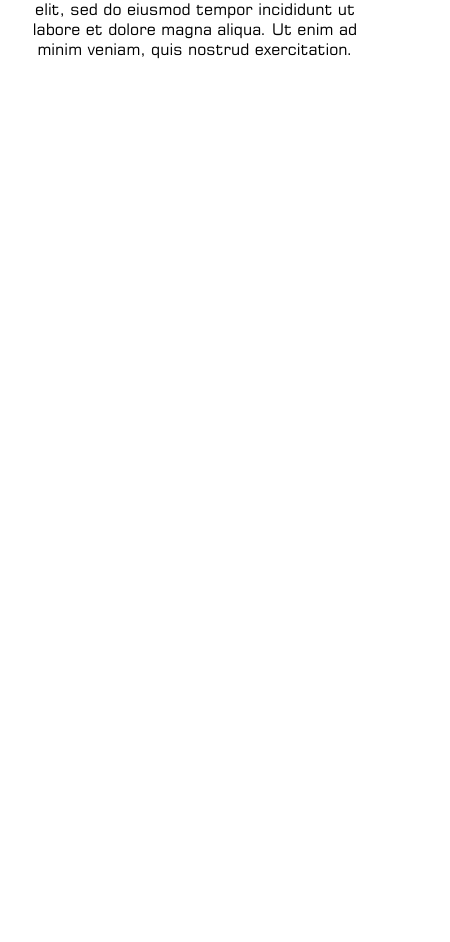
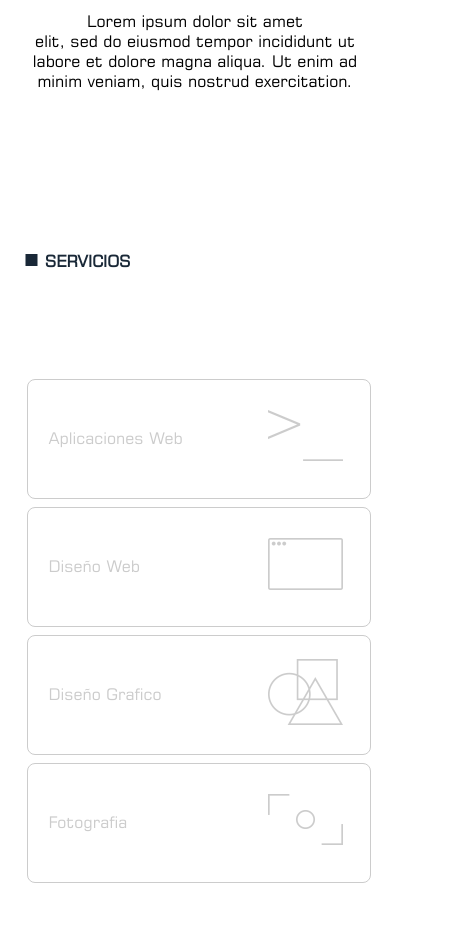
Before and after one commit to angelo2301/forweb, a plain HTML site: page index.html in a window 390 px wide. Shown: the part 761-1703 px from the top of the page, 450 px wide, since content can reach past the window. Before the commit the page ends 1020 px from the top, so only its background shows below. Drawn offline with Linux system fonts and the light colour scheme; files whose address does not match are found by name.

Commit message:
seccion servicios

```diff
--- a/estilos/estilos.css
+++ b/estilos/estilos.css
@@ -87,7 +87,7 @@ header nav ul a:hover .icon-play3{
   justify-content: flex-start;
   flex-direction: column;
 }
-.frase, .autor, .git{
+.contenedor_portada .frase, .autor, .git{
   color: white;
   margin-top: 16%;
   margin-left: 60px;
@@ -95,17 +95,17 @@ header nav ul a:hover .icon-play3{
   line-height: 30px;
   max-width: 335px;
 }
-.autor{
+.contenedor_portada .autor{
   margin-top: 30px !important;
 }
-.git{
+.contenedor_portada .git{
   margin-top: 0px !important;
 }
-.git a{
+.contenedor_portada .git a{
   font-size: 0.9em;
   color: #616b76
 }
-.git a:hover{
+.contenedor_portada .git a:hover{
   color:white;
 }
 .contenedor_portada figure{
@@ -115,7 +115,7 @@ header nav ul a:hover .icon-play3{
 }
 .contenedor_portada figure img{
   display: block;
-  width: 78%;
+  width: 70%;
   margin-right: 60px;
   margin-top: 60px;
   margin-bottom: 40px;
@@ -124,41 +124,110 @@ header nav ul a:hover .icon-play3{
 
 
 
-.nosotros{
+.nosotros,
+.servicios{
   width: 100%;
   display: flex;
   justify-content: center;
 }
-.contenedor_nosotros{
+
+.contenedor_nosotros,
+.contenedor_servicios{
   width: 1300px;
-
+  display: flex;
+  flex-direction: column;
 }
-.contenedor_nosotros h3{
+.contenedor_nosotros .titulo h3,
+.contenedor_servicios .titulo h3{
   margin-top: 80px;
-  margin-left: 60px;
+  padding-left: 60px;
   color: #192837;
-
 }
-.contenedor_nosotros figure{
+.contenedor_nosotros .contenido figure{
   margin-left: auto;
   margin-right: auto;
   display: block;
   width: 60px;
   margin-top: 100px;
 }
-.contenedor_nosotros figure img{
+.contenedor_nosotros .contenido figure img{
   width: 100%;
 }
-.contenedor_nosotros p{
+.contenedor_nosotros .contenido p{
   margin-top: 30px;
-  margin-bottom: 200px;
+  margin-bottom: 80px;
   max-width: 650px;
   text-align: center;
   padding: 0px 10px;
   margin-left: auto;
   margin-right: auto;
+}
+.servicios .contenedor_servicios{
+  justify-content: center;
+}
+.servicios .contenido{
+  width: 100%;
+  display: flex;
+  justify-content: center;
+}
+.servicios .contenido_enlaces{
+  width: 680px;
+  flex-wrap: wrap;
+  display: flex;
+  margin-top: 100px;
+  margin-bottom: 80px;
 
 }
+.contenido_enlaces .contenedor_enlaces{
+  width: 48.7%;
+  display: block;
+  height: 110px;
+  color: #CCCCCC;
+  border: 1px solid #CCCCCC;
+  border-radius: 8px;
+  margin-top: 8px;
+  margin-left: 4px;
+  margin-right: 4px;
+  padding-top: 48px;
+  padding-left: 20px;
+  background-size: 75px;
+  background-position: 90% 30px;
+  background-repeat: no-repeat;
+}
+.contenido_enlaces a:nth-child(1){
+  background-image: url(../img/aplicacionesWeb1.png);
+}
+.contenido_enlaces a:nth-child(2){
+  background-image: url(../img/diseñoWeb1.png);
+}
+.contenido_enlaces a:nth-child(3){
+  background-image: url(../img/diseñoGrafico1.png);
+  background-position: 90% 23px;
+}
+.contenido_enlaces a:nth-child(4){
+  background-image: url(../img/fotografia1.png);
+}
+
+.contenido_enlaces .contenedor_enlaces:hover{
+  border: 1px solid #192837;
+  color: #192837;
+}
+.contenido_enlaces a:nth-child(1):hover{
+  background-image: url(../img/aplicacionesWeb2.png);
+}
+.contenido_enlaces a:nth-child(2):hover{
+  background-image: url(../img/diseñoWeb2.png);
+}
+.contenido_enlaces a:nth-child(3):hover{
+  background-image: url(../img/diseñoGrafico2.png);
+}
+.contenido_enlaces a:nth-child(4):hover{
+  background-image: url(../img/fotografia2.png);
+}
+
+
+
+
 
 @media screen and (max-width: 768px){
   .autor, .git{
@@ -187,15 +256,20 @@ header nav ul a:hover .icon-play3{
   header nav{
     display: none;
   }
-  .contenedor_nosotros h3{
-    margin-left: 6%;
+  .contenedor_nosotros .titulo h3,
+  .contenedor_servicios .titulo h3{
+    padding-left: 6%;
   }
-  .contenedor_nosotros p{
+  .contenedor_nosotros .contenido p{
     padding: 0px 20px;
   }
-}
-@media screen and (max-width: 1024px){
-  body{
-
+  .servicios .contenido_enlaces{
+    flex-direction: column;
+    width: 100%;
+    padding: 0px 6%;
+  }
+  .contenido_enlaces .contenedor_enlaces{
+    width: 100%;
+    height: 120px;
   }
 }
--- a/index.html
+++ b/index.html
@@ -40,15 +40,36 @@
     <section class="nosotros">
       <div class="contenedor_nosotros">
 
-          <h3><span class="icon-stop2"></span> NOSOTROS</h3>
+        <div class="titulo">
+          <h3><span class="icon-stop2"></span> NOSOTROS
+          </h3>
+        </div>
+
+        <div class="contenido">
           <figure>
             <img src="img/logotipo_forweb.png" alt="logotipo">
           </figure>
-
           <p>
             Lorem ipsum dolor sit amet</br> elit, sed do eiusmod tempor incididunt ut labore et dolore magna aliqua. Ut enim ad minim veniam, quis nostrud exercitation.
           </p>
+        </div>
+      </div>
+    </section>
 
+    <section class="servicios">
+      <div class="contenedor_servicios">
+        <div class="titulo">
+          <h3><span class="icon-stop2"></span> SERVICIOS
+          </h3>
+        </div>
+        <div class="contenido">
+          <div class="contenido_enlaces">
+            <a href="#" class="contenedor_enlaces">Aplicaciones Web</a>
+            <a href="#" class="contenedor_enlaces">Diseño Web</a>
+            <a href="#" class="contenedor_enlaces">Diseño Grafico</a>
+            <a href="#" class="contenedor_enlaces">Fotografia</a>
+          </div>
+        </div>
       </div>
     </section>
   </body>
```
Also changed, not shown: img/aplicacionesWeb1.png (added), img/aplicacionesWeb2.png (added), img/diseñoGrafico1.png (added), img/diseñoGrafico2.png (added), img/diseñoWeb1.png (added), img/diseñoWeb2.png (added), img/fotografia1.png (added), img/fotografia2.png (added), 1 other file.
